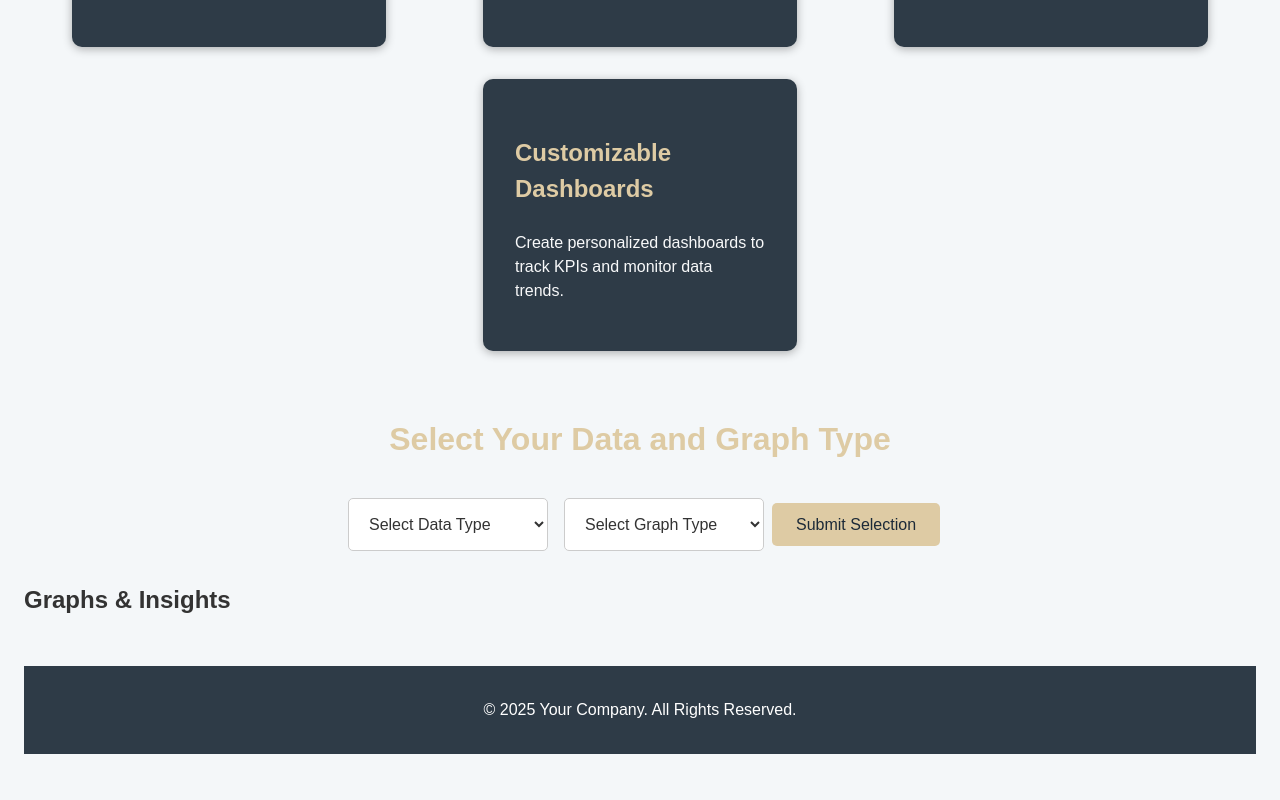
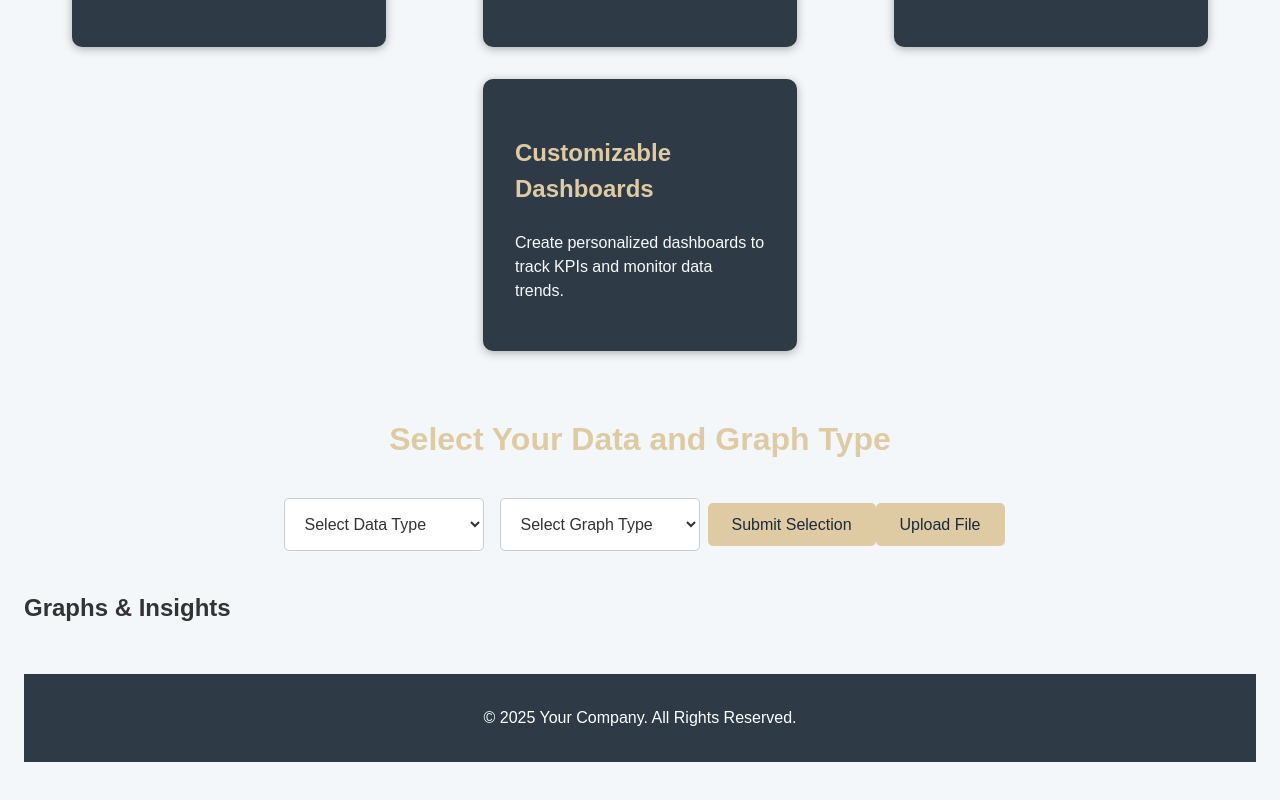
Before and after one commit to victornyabote/Intelligent-IoT-Data-Management, a React (Vite) app in the folder frontend/: page / in a window 1280 px wide. Shown: the part 838-1638 px from the top of the page. Built offline with nearby package versions, Linux system fonts and the light colour scheme.

Commit message:
Update App.jsx
added upload button and some changes

Signed-off-by: srii03 <162790549+srii03@users.noreply.github.com>

```diff
--- a/frontend/src/App.jsx
+++ b/frontend/src/App.jsx
@@ -1,6 +1,5 @@
 import { useState, useEffect } from 'react';
 import { Line, Bar, Pie } from 'react-chartjs-2';
-// import { ThreeDots } from 'react-loader-spinner';
 import './App.css';
 import { Chart as ChartJS, CategoryScale, LinearScale, PointElement, LineElement, Title, Tooltip, Legend, BarElement, ArcElement } from 'chart.js';
 
@@ -12,6 +11,9 @@ function App() {
   const [selectedGraph, setSelectedGraph] = useState('');
   const [loading, setLoading] = useState(false);
   const [isDarkMode, setIsDarkMode] = useState(false);  // State for dark mode
+  const [file, setFile] = useState(null); // File upload state
+  const [isUploadVisible, setIsUploadVisible] = useState(false); // File upload visibility
+  const [graphVisible, setGraphVisible] = useState(false); // Control visibility of graph on submit
 
   const features = [
     { title: 'Advanced Data Analytics', description: 'Transform your raw data into actionable insights with advanced algorithms and visualization tools.' },
@@ -79,6 +81,28 @@ function App() {
     setIsDarkMode(!isDarkMode);  // Toggle dark mode
   };
 
+  const handleFileChange = (event) => {
+    const uploadedFile = event.target.files[0];
+    setFile(uploadedFile);
+  };
+
+  const handleFileUpload = () => {
+    if (file) {
+      // Process the file upload (this can be sending it to the backend)
+      alert(`File uploaded: ${file.name}`);
+    } else {
+      alert("No file selected!");
+    }
+  };
+
+  const handleUploadButtonClick = () => {
+    setIsUploadVisible(true); // Show file upload input when upload button is clicked
+  };
+
+  const handleSubmit = () => {
+    setGraphVisible(true);  // Show graph only after submit
+  };
+
   return (
     <div className={`app-container ${isDarkMode ? 'dark-mode' : ''}`}>
       {/* Top Navigation Bar */}
@@ -131,28 +155,42 @@ function App() {
 
           <select value={selectedGraph} onChange={handleGraphSelection}>
             <option value="">Select Graph Type</option>
-            <option value="graph1">Line Graph</option>
-            <option value="graph2">Bar Chart</option>
+            <option value="graph1">Bar Graph</option>
+            <option value="graph2">Line Chart</option>
             <option value="graph3">Pie Chart</option>
           </select>
 
-          <button onClick={() => alert('Data and Graph selection submitted')}>
+          <button onClick={handleSubmit} style={{ marginBottom: '10px' }}>
             Submit Selection
           </button>
+
+          {/* Small Upload File Button */}
+          <button className="upload-file-btn" onClick={handleUploadButtonClick} style={{ marginTop: '10px' }}>
+            Upload File
+          </button>
+
+          {/* Conditionally Render Upload File Section */}
+          {isUploadVisible && (
+            <div className="data-selection">
+              <h2>Upload Your File</h2>
+              <input
+                type="file"
+                id="fileUpload"
+                className="file-upload-input"
+                onChange={handleFileChange}
+              />
+              <button onClick={handleFileUpload}>Upload</button>
+            </div>
+          )}
         </section>
 
         {/* Graphs Section */}
         <section id="graphs" className="graphs">
           <h2>Graphs & Insights</h2>
           {loading ? (
-            // <div className="spinner">
-            //   <ThreeDots color="#DECBA4" height={80} width={80} />
-            // </div>
-            <div>
-
-            </div>
+            <div>Loading...</div>
           ) : (
-            selectedData && selectedGraph && (
+            graphVisible && selectedData && selectedGraph && (
               <div>
                 <p>You have selected {selectedData} and {selectedGraph} for visualization.</p>
                 {renderGraph()}
```
